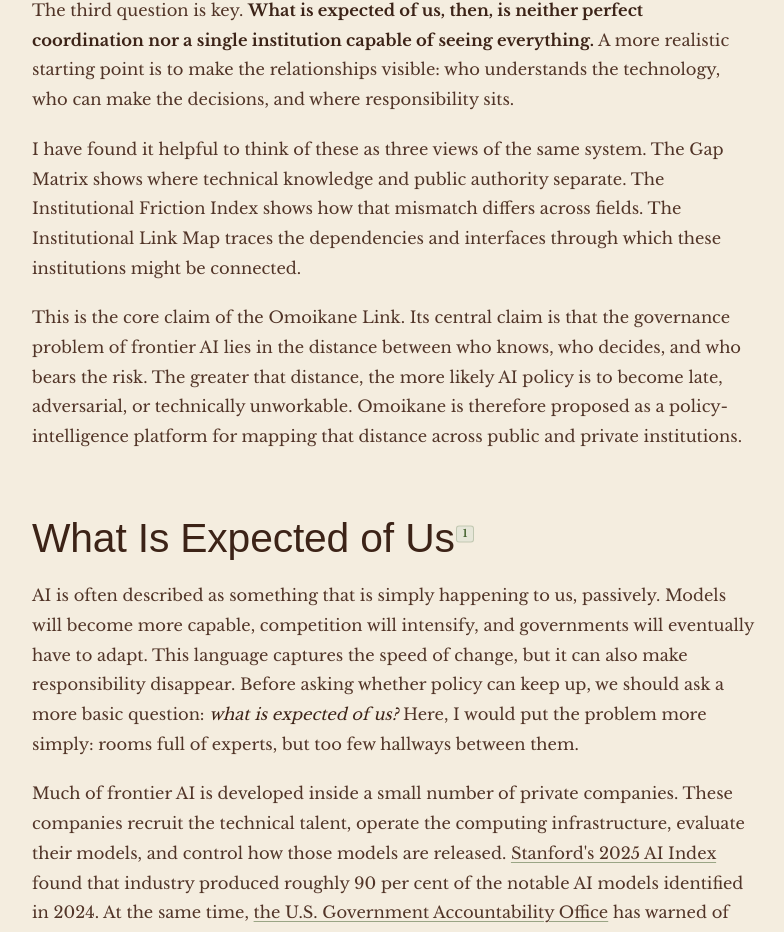
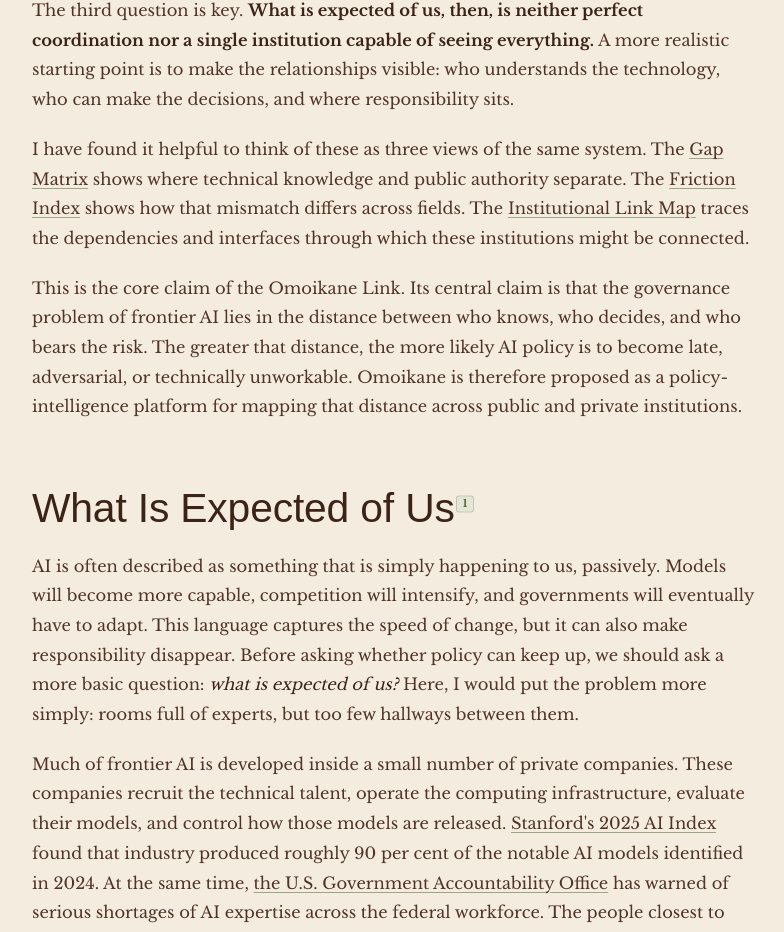
Before and after one commit to saykig/cepheus, a Next.js app: page /essays/the-omoikane-link in a window 1280 px wide. Shown: the part 2260-3192 px from the top of the page, without its empty margins (264-1048 px from the left). Built offline with nearby package versions, Linux system fonts and the light colour scheme; a web font is replaced by a local one.

Commit message:
Link essay visual references

```diff
--- a/app/essays/the-omoikane-link/page.tsx
+++ b/app/essays/the-omoikane-link/page.tsx
@@ -197,11 +197,23 @@ export default function OmoikaneEssay() {
           </p>
           <p>
             I have found it helpful to think of these as three views of the same
-            system. The Gap Matrix shows where technical knowledge and public
-            authority separate. The Institutional Friction Index shows how that
-            mismatch differs across fields. The Institutional Link Map traces
-            the dependencies and interfaces through which these institutions
-            might be connected.
+            system. The{' '}
+            <a className="citation-link" href="#gap-matrix">
+              Gap Matrix
+            </a>{' '}
+            shows where technical knowledge and public authority separate. The{' '}
+            <a
+              className="citation-link"
+              href="#institutional-friction-explorer"
+            >
+              Friction Index
+            </a>{' '}
+            shows how that mismatch differs across fields. The{' '}
+            <a className="citation-link" href="#omoikane-map">
+              Institutional Link Map
+            </a>{' '}
+            traces the dependencies and interfaces through which these
+            institutions might be connected.
           </p>
           <p>
             This is the core claim of the Omoikane Link. Its central claim is
```
